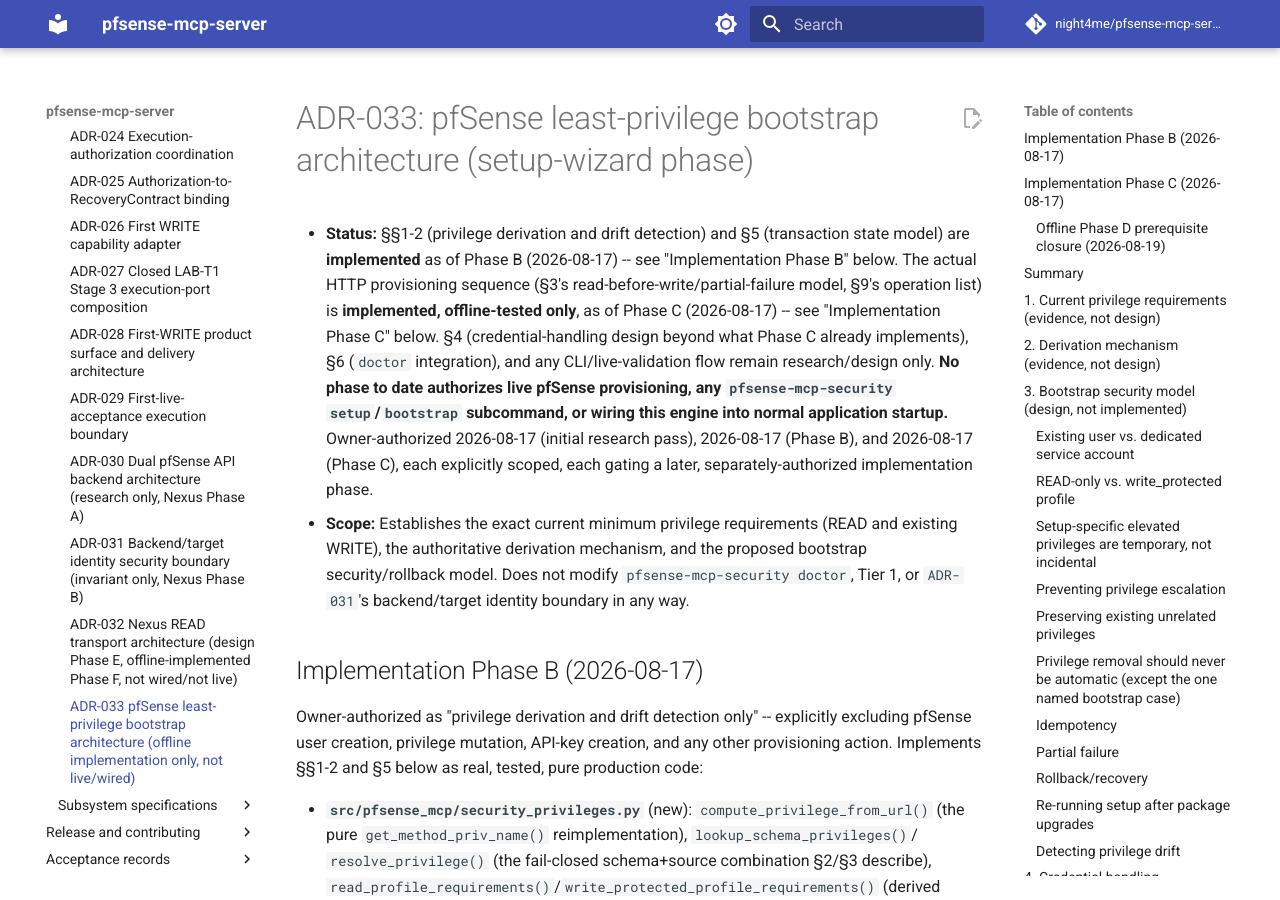
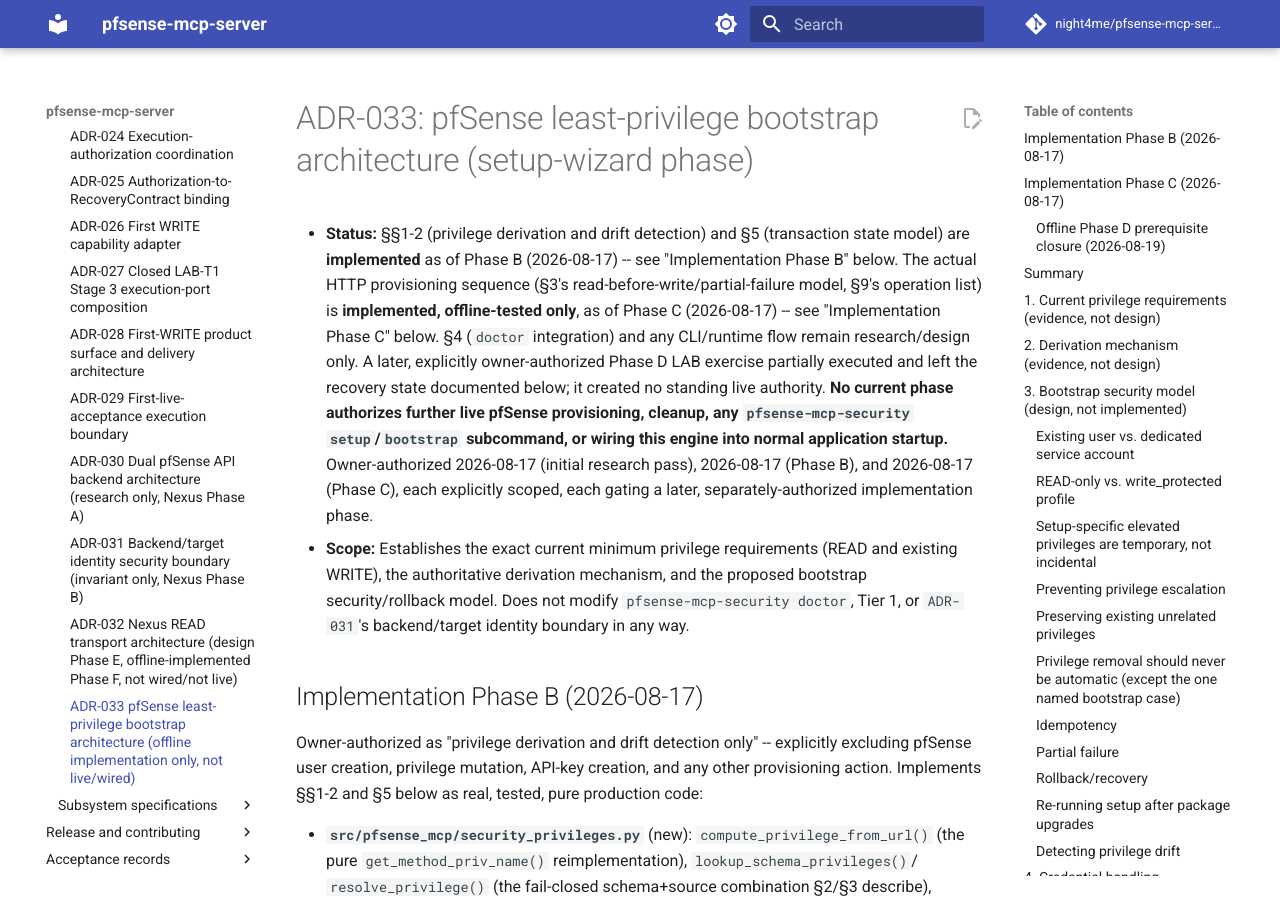
Before and after one commit to night4me/pfsense-mcp-server, an MkDocs documentation site: the page built from docs/adr/ADR-033-pfsense-least-privilege-bootstrap-architecture.md, in a window 1280 px wide and 900 px high. Built offline with MkDocs 1.6.1 and Material for MkDocs 9.7.7, drawn with Linux system fonts in a browser that asks for light colours; comment, search, counter and statistics services are not loaded.

Commit message:
Correct ADR-033 live phase status

```diff
--- a/docs/adr/ADR-033-pfsense-least-privilege-bootstrap-architecture.md
+++ b/docs/adr/ADR-033-pfsense-least-privilege-bootstrap-architecture.md
@@ -6,10 +6,11 @@
   provisioning sequence (§3's read-before-write/partial-failure model,
   §9's operation list) is **implemented, offline-tested only**, as of
   Phase C (2026-08-17) -- see "Implementation Phase C" below. §4
-  (credential-handling design beyond what Phase C already implements),
-  §6 (`doctor` integration), and any CLI/live-validation flow remain
-  research/design only. **No phase to date authorizes live pfSense
-  provisioning, any `pfsense-mcp-security setup`/`bootstrap`
+  (`doctor` integration) and any CLI/runtime flow remain research/design
+  only. A later, explicitly owner-authorized Phase D LAB exercise partially
+  executed and left the recovery state documented below; it created no
+  standing live authority. **No current phase authorizes further live pfSense
+  provisioning, cleanup, any `pfsense-mcp-security setup`/`bootstrap`
   subcommand, or wiring this engine into normal application startup.**
   Owner-authorized 2026-08-17 (initial research pass), 2026-08-17
   (Phase B), and 2026-08-17 (Phase C), each explicitly scoped, each
```
